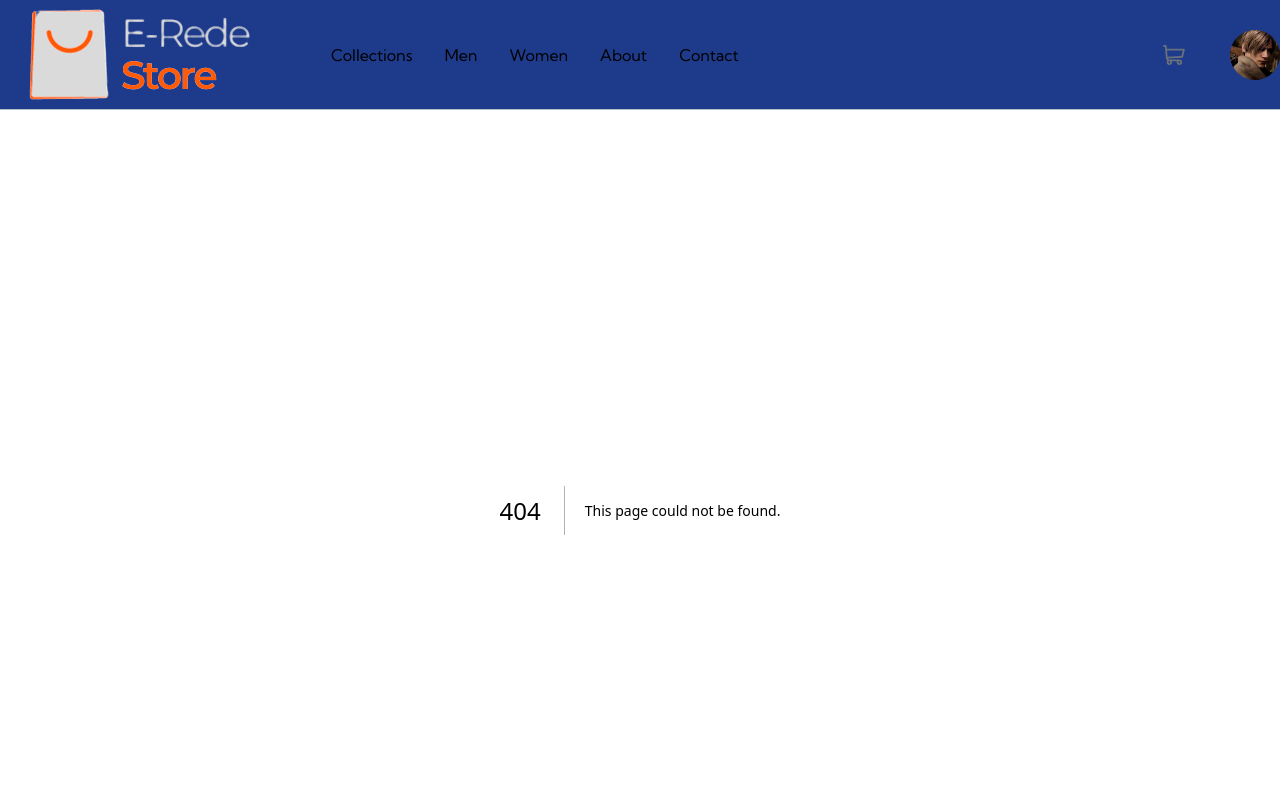
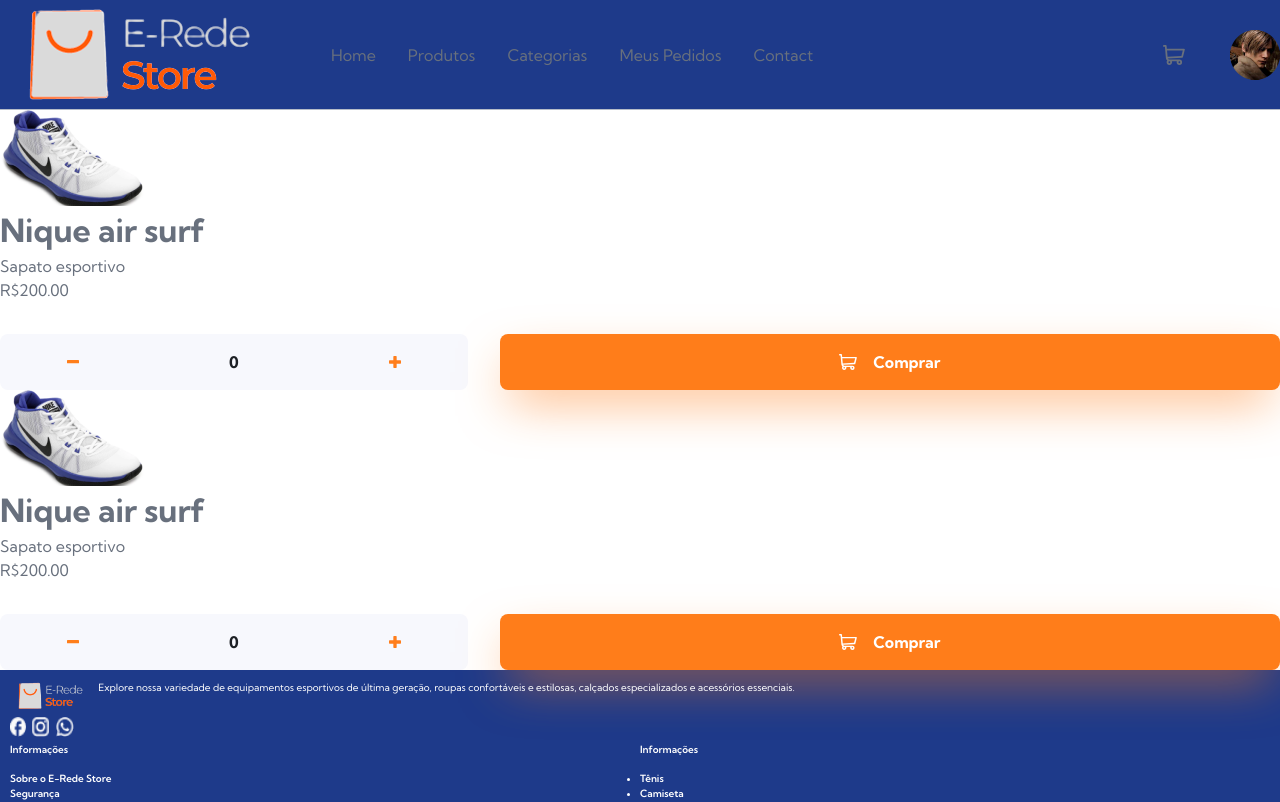
Before and after one commit to BrunoVieiraSantana/e-commerce, a Next.js app: page /myorders in a window 1280 px wide. Before the commit this address had no page. Shown: the top 802 px of the page. Built offline with nearby package versions, Linux system fonts and the light colour scheme.

Commit message:
commit 02

```diff
--- /dev/null
+++ b/app/myorders/page.js
@@ -0,0 +1,53 @@
+"use client";
+import React, { useContext } from 'react';
+import CartProvider from "@/components/cartProvider";
+import { CartContext } from "@/components/cartProvider";
+import { product } from "@/public/data";
+import AddToCart from "@/components/addToCart";
+import 'tailwindcss/tailwind.css';
+
+
+const MyOrdersPage = () => {
+  const { cartItems } = useContext(CartContext);
+
+  return (
+    <CartProvider>
+      <div>
+        <div className="flex flex-col">
+          <div className="bg-white">
+          </div>
+          <div className="flex flex-row justify-between">
+            <div className="ml-4">
+              <img className="h-[80px]" src="images/card.png" alt=""></img>
+              <h1 className="text-blue-900 font-bold text-2xl">
+                {product.title}
+              </h1>
+              <p className="text-neutral-700 text-lg">{product.description}</p>
+              <span className="text-orange-400 font-semibold text-2xl">R${product.currentPrice.toFixed(2)}</span>
+              <AddToCart
+                name={product.title}
+                price={product.currentPrice}
+                thumbnail={product.images.thumbnails[0].src}
+              />
+            </div>
+            <div className="mr-4">
+              <img className="h-[80px]" src="images/card.png" alt=""></img>
+              <h1 className="text-blue-900 font-bold text-2xl">
+                {product.title}
+              </h1>
+              <p className="text-neutral-700 text-lg">{product.description}</p>
+              <span className="text-orange-400 font-semibold text-2xl">R${product.currentPrice.toFixed(2)}</span>
+              <AddToCart
+                name={product.title}
+                price={product.currentPrice}
+                thumbnail={product.images.thumbnails[0].src}
+              />
+            </div>
+          </div>
+        </div>
+      </div>
+    </CartProvider>
+  );
+};
+
+export default MyOrdersPage;
--- a/app/page.js
+++ b/app/page.js
@@ -26,7 +26,7 @@
         <div className={`${styles.productPrice} ${utils.flex}`}>
           <div className={`${styles.newPrice} ${utils.flex} ${utils.fw700}`}>
             <span className={`${utils.textNeutral700} ${utils.fs500}`}>
-              ${product.currentPrice.toFixed(2)}
+              R${product.currentPrice.toFixed(2)}
             </span>
             <span className={`${styles.discount} ${utils.textOrange400}`}>
               {product.discount}%
@@ -35,7 +35,7 @@
           <span
             className={`${utils.textNeutral300} ${utils.lineThrough} ${utils.fw700}`}
           >
-            ${product.oldPrice.toFixed(2)}
+            R${product.oldPrice.toFixed(2)}
           </span>
         </div>
         <AddToCart
--- a/components/addToCart.js
+++ b/components/addToCart.js
@@ -30,7 +30,7 @@
         },
       ]);
     } else {
-      alert("Please add at least 1 item.");
+      alert("Por favor, adicione pelo menos 1 item.");
     }
   };
 
@@ -60,7 +60,7 @@
         onClick={onAddToCart}
       >
         <img src="images/icon-cart.svg" alt="Cart Icon" />
-        Add to cart
+        Comprar
       </button>
     </div>
   );
--- a/components/cart.js
+++ b/components/cart.js
@@ -14,7 +14,7 @@
   const CartPopup = ({ items }) => {
     return (
       <div className={`${styles.cartPopup} ${utils.flex}`}>
-        <h4 className={utils.textNeutral700}>Cart</h4>
+        <h4 className={utils.textNeutral700}>Carrinho</h4>
         <div className={`${styles.cartPopupBottom} ${utils.flex}`}>
           {items.length ? (
             <>
@@ -22,7 +22,7 @@
               <button
                 className={`${styles.btnCheckout} ${utils.fw700} ${utils.textNeutral100}`}
               >
-                Checkout
+                Finalizar Compra
               </button>
             </>
           ) : (
@@ -36,7 +36,7 @@
   const CartEmpty = () => {
     return (
       <div className={`${styles.cartEmpty} ${utils.grid} ${utils.fw700}`}>
-        Your cart is empty.
+        Seu carrinho está vazio.
       </div>
     );
   };
--- a/components/nav.js
+++ b/components/nav.js
@@ -49,23 +49,23 @@
         <nav className={styles.navMenu}>
           <ul className={`${styles.navMenuLinks} ${utils.flex}`}>
             <li>
-              <Link className={`${styles.navMenuLink} ${utils.flex}`} href="#">
-                Collections
+              <Link className={`${styles.navMenuLink} ${utils.flex}`} href="/">
+                Home
               </Link>
             </li>
             <li>
               <Link className={`${styles.navMenuLink} ${utils.flex}`} href="#">
-                Men
+                Produtos
               </Link>
             </li>
             <li>
               <Link className={`${styles.navMenuLink} ${utils.flex}`} href="#">
-                Women
+                Categorias
               </Link>
             </li>
             <li>
-              <Link className={`${styles.navMenuLink} ${utils.flex}`} href="#">
-                About
+              <Link className={`${styles.navMenuLink} ${utils.flex}`} href="myorders">
+                Meus Pedidos
               </Link>
             </li>
             <li>
@@ -90,7 +90,7 @@
                 className={`${styles.navMenuMobileLink} ${utils.flex}`}
                 href="#"
               >
-                Collections
+                Home
               </Link>
             </li>
             <li>
@@ -98,7 +98,7 @@
                 className={`${styles.navMenuMobileLink} ${utils.flex}`}
                 href="#"
               >
-                Men
+                Produtos
               </Link>
             </li>
             <li>
@@ -106,7 +106,7 @@
                 className={`${styles.navMenuMobileLink} ${utils.flex}`}
                 href="#"
               >
-                Women
+                Categorias
               </Link>
             </li>
             <li>
@@ -114,15 +114,7 @@
                 className={`${styles.navMenuMobileLink} ${utils.flex}`}
                 href="#"
               >
-                About
-              </Link>
-            </li>
-            <li>
-              <Link
-                className={`${styles.navMenuMobileLink} ${utils.flex}`}
-                href="#"
-              >
-                Contact
+                Meus Pedidos
               </Link>
             </li>
           </ul>
```
Also changed, not shown: app/principal/page.js (added, +7 -0 lines), pages/signin.js (added, +46 -0 lines), pages/signup.js (added, +43 -0 lines).
